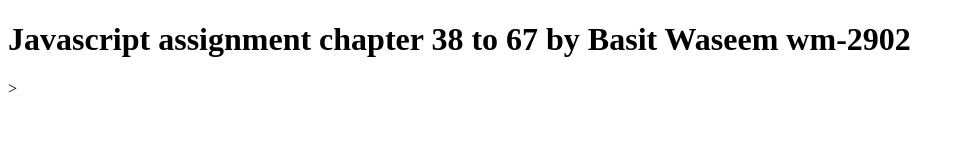
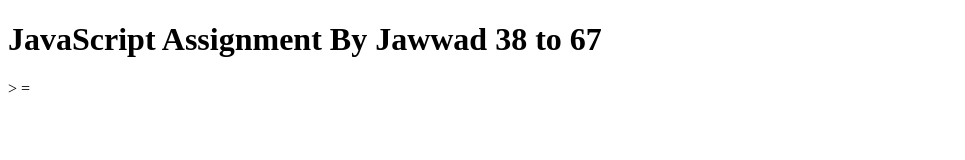
Before and after one commit to Jawwad-03/JavaAssignment, a plain HTML site: page 1-67/chap 38 to 67/index.html in a window 1280 px wide. Shown: the whole page, without its empty margins (0-965 px from the left). Drawn offline with Linux system fonts and the light colour scheme.

Commit message:
Update index.html

```diff
--- a/1-67/chap 38 to 67/index.html
+++ b/1-67/chap 38 to 67/index.html
@@ -4,13 +4,13 @@
 <head>
     <meta charset="UTF-8">
     <meta name="viewport" content="width=device-width, initial-scale=1.0">
-    <title>JavaScript Assignments Chapter 38 to 67 | Basit Waseem</title>
+    <title>JavaScript Assignment By Jawwad 38 to 67 </title>
 </head>
 
 <body>
-    <h1>Javascript assignment chapter 38 to 67 by Basit Waseem wm-2902</h1>>
+    <h1>JavaScript Assignment By Jawwad 38 to 67 </h1>>
 
-    <!-- Chapter no 43 to 48 -->
+    =
     <!-- task no 1 -->
     <!-- Please click to see <a href="#" onclick="greet()">Greet</a> -->
 
```
